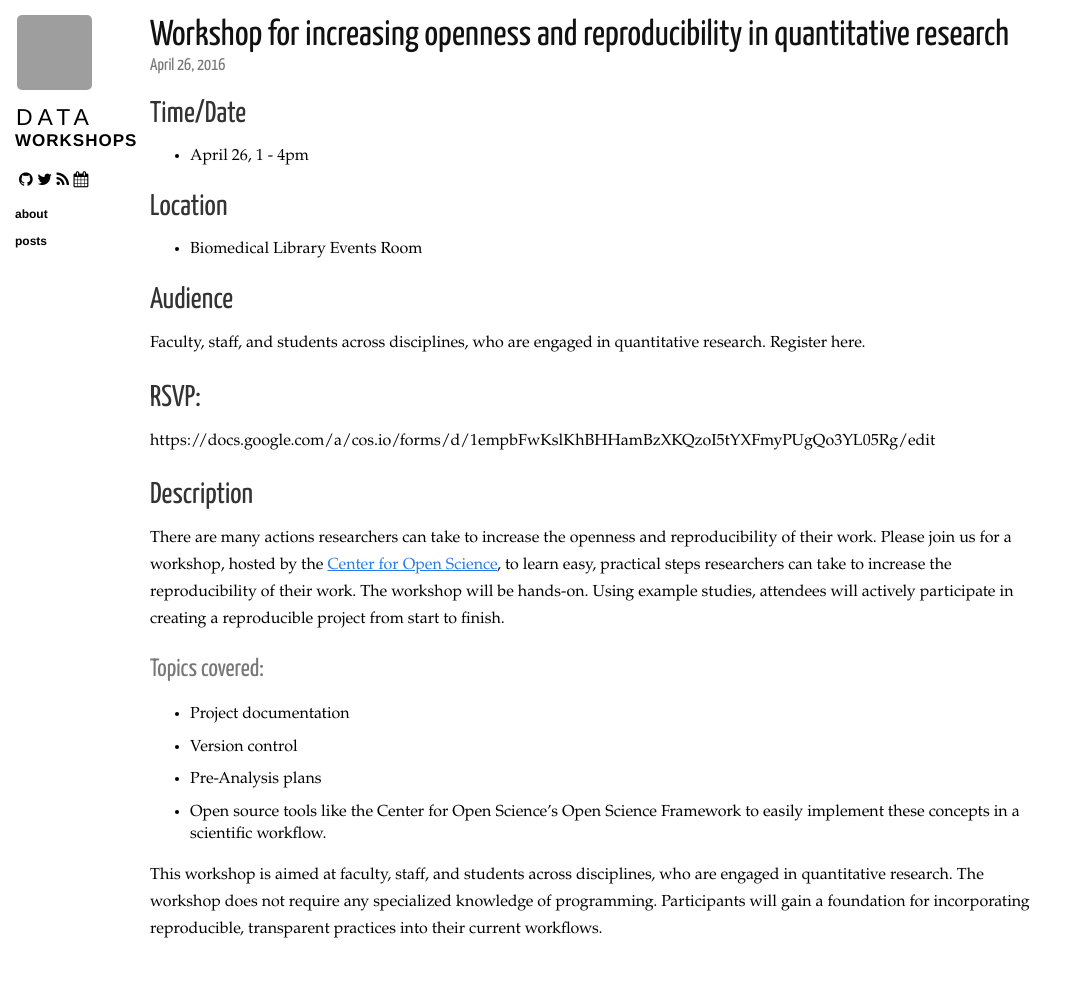
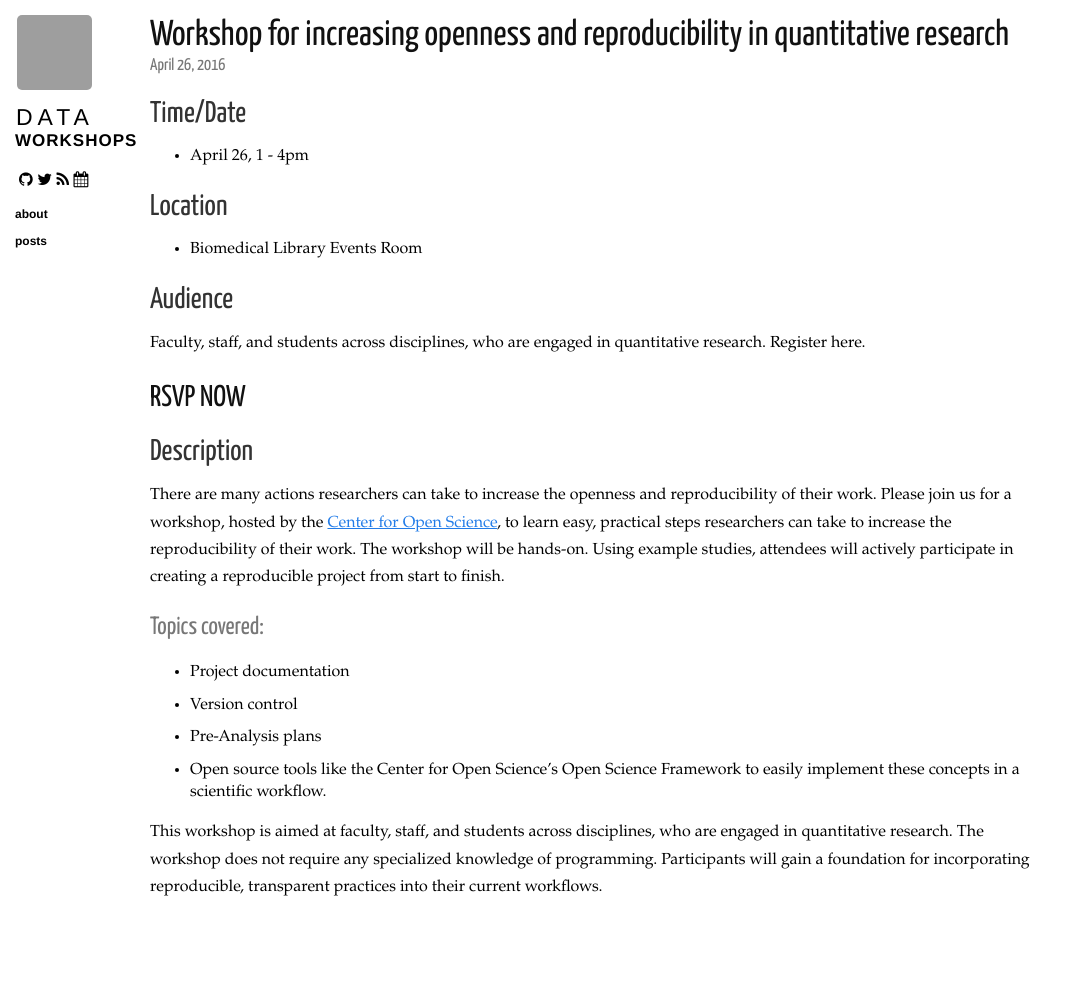
Before and after one commit to ucsdlib/workshops, a Jekyll site: the page built from _posts/2016-04-26-repoducible-open-science.markdown, in a window 1280 px wide. Shown: the whole page, without its empty margins (0-1077 px from the left). Built offline with Jekyll 4.4.1, drawn with Linux system fonts in a browser that asks for light colours; nearby versions of some CDN libraries; Markdown is read by kramdown in place of the engine named in the settings; after the commit the page ends 951 px from its top, so only the background shows below that; grey boxes are pictures that could not be loaded.

Commit message:
adding rsvp link

```diff
--- a/_posts/2016-04-26-repoducible-open-science.markdown
+++ b/_posts/2016-04-26-repoducible-open-science.markdown
@@ -16,9 +16,7 @@ category: posts
 
 Faculty, staff, and students across disciplines, who are engaged in quantitative research. Register here.
 
-## RSVP:
-
-https://docs.google.com/a/cos.io/forms/d/1empbFwKslKhBHHamBzXKQzoI5tYXFmyPUgQo3YL05Rg/edit
+## [RSVP NOW](https://docs.google.com/a/cos.io/forms/d/1empbFwKslKhBHHamBzXKQzoI5tYXFmyPUgQo3YL05Rg/edit)
 
 ## Description
 
```
